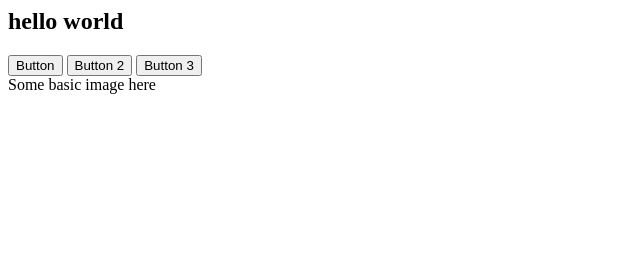
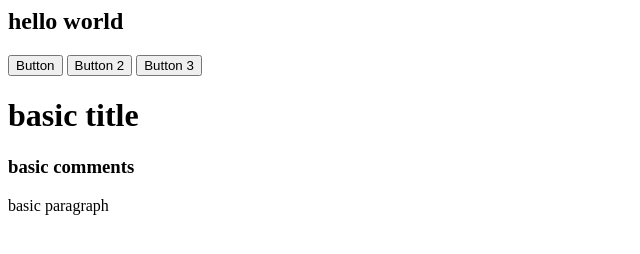
Before and after one commit to inflamesolutionsltd/git_test, a plain HTML site: page index.html in a window 1280 px wide. Shown: the whole page, without its empty margins (0-640 px from the left). Drawn offline with Linux system fonts and the light colour scheme.

Commit message:
feat:banner added

```diff
--- a/index.html
+++ b/index.html
@@ -15,7 +15,9 @@
     </header>
     <main>
         <banner>
-            Some basic image here
+            <h1>basic title</h1>
+            <h3>basic comments</h3>
+            <p>basic paragraph</p>
         </banner>
     </main>
 </body>
```
